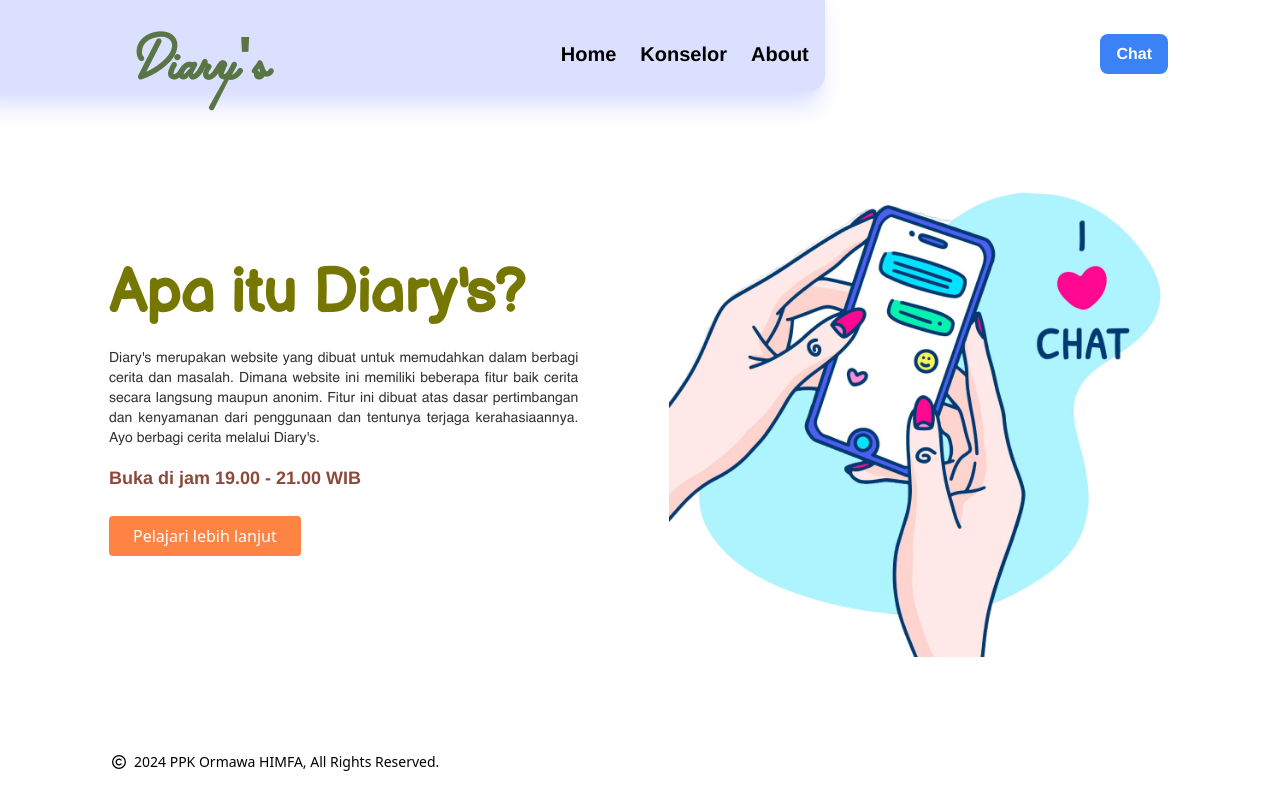
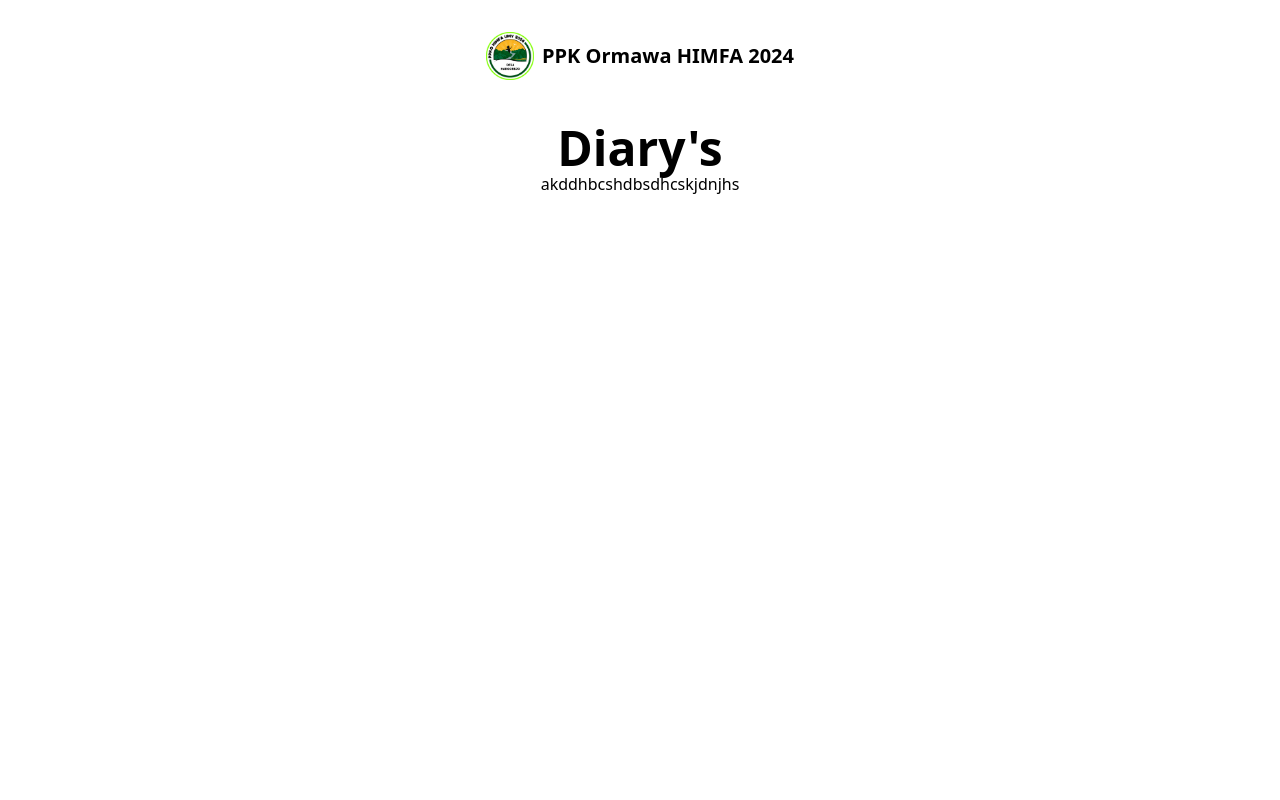
Before and after one commit to abriadm/diary, a React (Vite) app: page / in a window 1280 px wide. Built offline with nearby package versions, Linux system fonts and the light colour scheme.

Commit message:
add link

```diff
--- a/src/App.jsx
+++ b/src/App.jsx
@@ -4,17 +4,18 @@ import Konselor from "./pages/Konselor";
 import About from "./pages/About";
 import Navbar from "./components/Navbar";
 import Footer from "./components/Footer";
+import LandingPage from "./pages/LandingPage";
 
 function App() {
   return (
-    <div className="relative flex flex-col items-center sm:overflow-hidden w-screen sm:w-full h-full sm:h-screen">
-      <Navbar />
+    <div className="relative flex flex-col sm:overflow-hidden w-screen sm:w-full h-full sm:h-screen">
+      {/* <Navbar /> */}
       <Routes>
-        <Route path="/" element={<HomePage />} />
+        <Route path="/" element={<LandingPage />} />
         <Route path="/konselor" element={<Konselor />} />
         <Route path="/about" element={<About />} />
       </Routes>
-      <Footer />
+      {/* <Footer /> */}
     </div>
   );
 }
--- a/src/pages/HomePage.jsx
+++ b/src/pages/HomePage.jsx
@@ -53,7 +53,7 @@ function HomePage() {
           className="pl-12 hidden sm:block"
           alt="tangan"
         />
-        <Link to="https://discord.gg/y5Qa6PPW"
+        <Link to="https://discord.gg/H6V68sNHQM"
           className="w-fit mx-4 mt-10 inline-flex flex-col items-center shadow-xl sm:hidden bg-[#B1AFFF] rounded-xl overflow-hidden">
           <img
             src={anonim}
--- /dev/null
+++ b/src/pages/LandingPage.jsx
@@ -0,0 +1,17 @@
+import React from 'react'
+import badges from "../assets/Badges.png"
+
+function LandingPage() {
+  return (
+    <div className='flex flex-col items-center'>
+        <div className='flex items-center mt-8'>
+            <img className='w-12 mr-2' src={badges} alt='gambar' />
+            <h3 className='font-bold text-xl'>PPK Ormawa HIMFA 2024</h3>
+        </div>
+        <h1 className='text-5xl font-bold mt-11'>Diary's</h1>
+        <p>akddhbcshdbsdhcskjdnjhs</p>
+    </div>
+  )
+}
+
+export default LandingPage
```
Also changed, not shown: src/assets/Badges.png (added).
